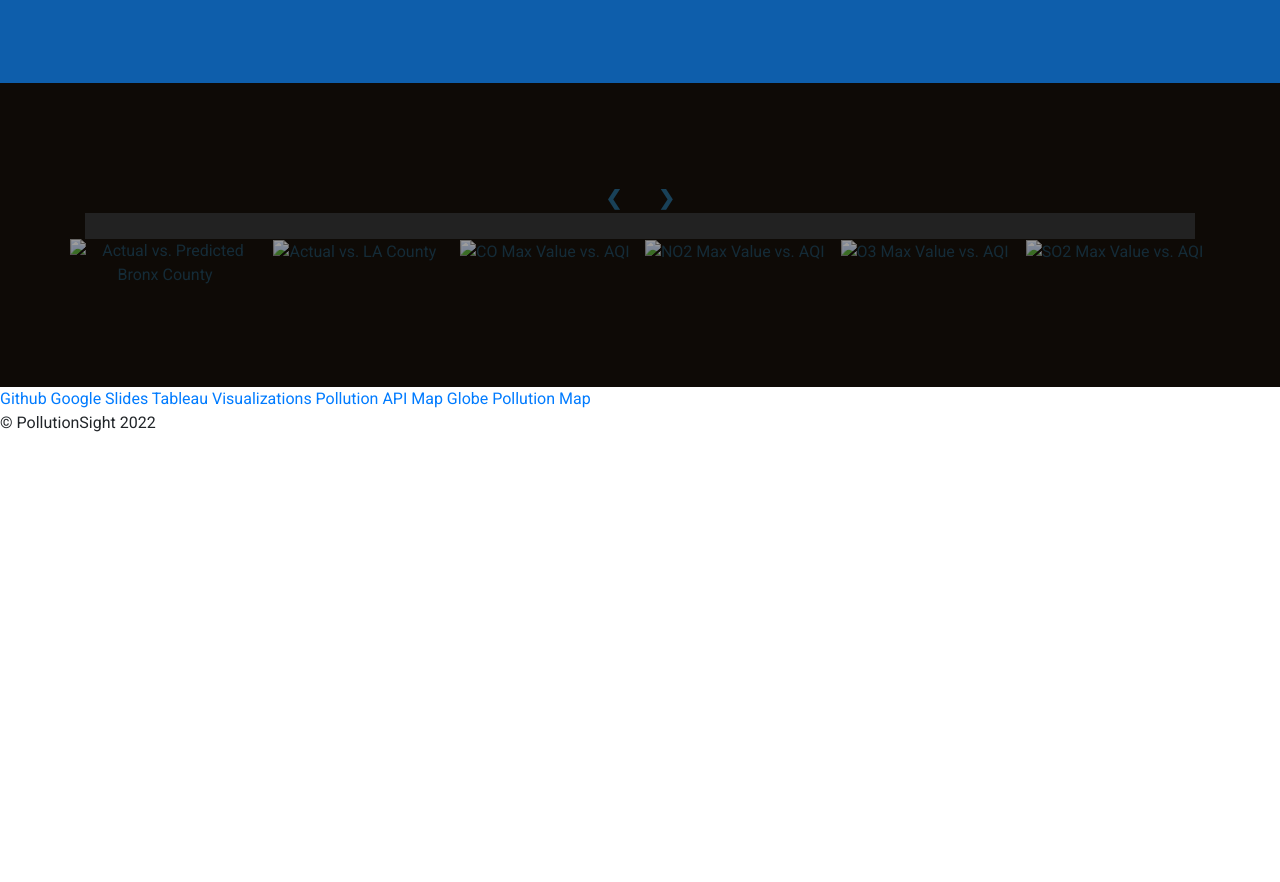
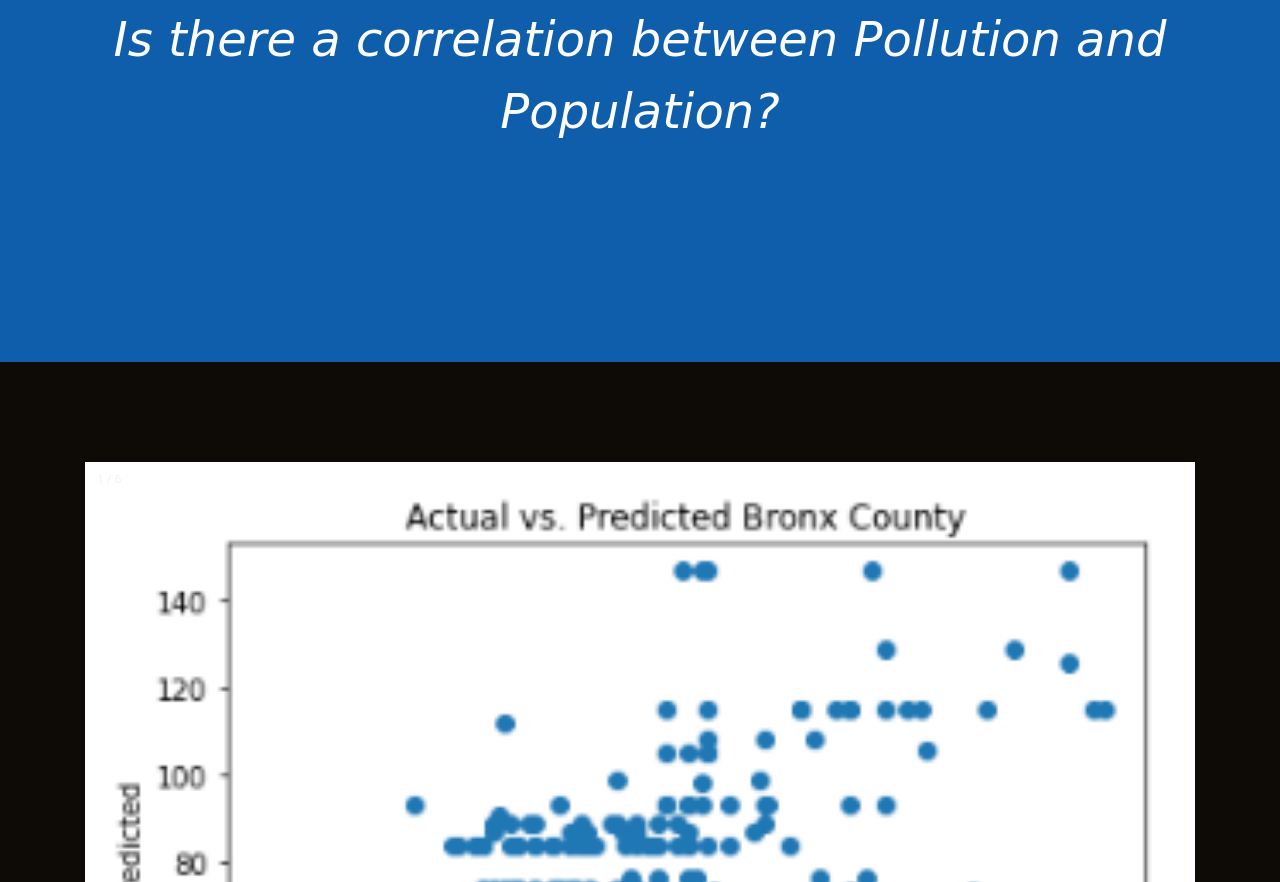
Before and after one commit to vikashnin/Dashboard, a plain HTML site: page index.html in a window 1280 px wide. Shown: the part 1418-2300 px from the top of the page. Before the commit the page ends 1869 px from the top, so only its background shows below. Drawn offline with nearby package versions, Linux system fonts and the light colour scheme.

Commit message:
updating index.html

```diff
--- a/index.html
+++ b/index.html
@@ -25,7 +25,7 @@
     <main>
         <section class="fragment fragment-one">
             <div class="headers">
-                <img src="../PollutionSight-Dashboard/static/images/PollutionSightLogo.PNG" style="width:50%">
+                <img src="../Dashboard/static/images/PollutionSightLogo.PNG" style="width:50%">
                 <h1> PollutionSight </h1>
                 <h3> Brian | Clarie | Jahid | Vikashni</h3>
             </div>
@@ -85,32 +85,32 @@
                 <!-- Full-width images with number text -->
                 <div class="mySlides">
                 <div class="numbertext">1 / 6</div>
-                    <img src="../PollutionSight-Dashboard/static/images/ActualvsPredictedBronxCounty.png" width="100%" height="100%">
+                    <img src="../Dashboard/static/images/ActualvsPredictedBronxCounty.png" width="100%" height="100%">
                 </div>
 
                 <div class="mySlides">
                 <div class="numbertext">2 / 6</div>
-                    <img src="../PollutionSight-Dashboard/static/images/ActualvsPredictedLACounty.png" style="width:100%">
+                    <img src="../Dashboard/static/images/ActualvsPredictedLACounty.png" style="width:100%">
                 </div>
 
                 <div class="mySlides">
                 <div class="numbertext">3 / 6</div>
-                    <img src="../PollutionSight-Dashboard/static/images/COMaxValuevsAQI.png" style="width:100%">
+                    <img src="../Dashboard/static/images/COMaxValuevsAQI.png" style="width:100%">
                 </div>
 
                 <div class="mySlides">
                 <div class="numbertext">4 / 6</div>
-                    <img src="../PollutionSight-Dashboard/static/images/NO2MaxValuevsAQI.png" style="width:100%">
+                    <img src="../Dashboard/static/images/NO2MaxValuevsAQI.png" style="width:100%">
                 </div>
 
                 <div class="mySlides">
                 <div class="numbertext">5 / 6</div>
-                    <img src="/static/images/O3MaxValuevsAQI.png" style="width:100%">
+                    <img src="..Dashboard/static/images/O3MaxValuevsAQI.png" style="width:100%">
                 </div>
 
                 <div class="mySlides">
                 <div class="numbertext">6 / 6</div>
-                    <img src="../PollutionSight-Dashboard/static/images/SO2MaxValuevsAQI.png" style="width:100%">
+                    <img src="../Dashboard/static/images/SO2MaxValuevsAQI.png" style="width:100%">
                 </div>
 
                 <!-- Next and previous buttons -->
@@ -125,26 +125,26 @@
                 <!-- Thumbnail images -->
                 <div class="row">
                 <div class="column">
-                    <img class="demo cursor" src="../PollutionSight-Dashboard/static/images/ActualvsPredictedBronxCounty.png" style="width:100%" onclick="currentSlide(1)" alt="Actual vs. Predicted Bronx County">
+                    <img class="demo cursor" src="../Dashboard/static/images/ActualvsPredictedBronxCounty.png" style="width:100%" onclick="currentSlide(1)" alt="Actual vs. Predicted Bronx County">
                 </div>
                 <div class="column">
-                    <img class="demo cursor" src="../PollutionSight-Dashboard/static/images/ActualvsPredictedLACounty.png" style="width:100%" onclick="currentSlide(2)" alt="Actual vs. LA County">
+                    <img class="demo cursor" src="../Dashboard/static/images/ActualvsPredictedLACounty.png" style="width:100%" onclick="currentSlide(2)" alt="Actual vs. LA County">
                 </div>
                 <div class="column">
-                    <img class="demo cursor" src="../PollutionSight-Dashboard/static/images/COMaxValuevsAQI.png" style="width:100%" onclick="currentSlide(3)" alt="CO Max Value vs. AQI">
+                    <img class="demo cursor" src="../Dashboard/static/images/COMaxValuevsAQI.png" style="width:100%" onclick="currentSlide(3)" alt="CO Max Value vs. AQI">
                 </div>
                 <div class="column">
-                    <img class="demo cursor" src="../PollutionSight-Dashboard/static/images/NO2MaxValuevsAQI.png" style="width:100%" onclick="currentSlide(4)" alt="NO2 Max Value vs. AQI">
+                    <img class="demo cursor" src="../Dashboard/static/images/NO2MaxValuevsAQI.png" style="width:100%" onclick="currentSlide(4)" alt="NO2 Max Value vs. AQI">
                 </div>
                 <div class="column">
-                    <img class="demo cursor" src="../PollutionSight-Dashboard/static/images/O3MaxValuevsAQI.png" style="width:100%" onclick="currentSlide(5)" alt="O3 Max Value vs. AQI">
+                    <img class="demo cursor" src="../Dashboard/static/images/O3MaxValuevsAQI.png" style="width:100%" onclick="currentSlide(5)" alt="O3 Max Value vs. AQI">
                 </div>
                 <div class="column">
-                    <img class="demo cursor" src="../PollutionSight-Dashboard/static/images/SO2MaxValuevsAQI.png" style="width:100%" onclick="currentSlide(6)" alt="SO2 Max Value vs. AQI">
+                    <img class="demo cursor" src="../Dashboard/static/images/SO2MaxValuevsAQI.png" style="width:100%" onclick="currentSlide(6)" alt="SO2 Max Value vs. AQI">
                 </div>
                 </div>
             </div>
-              <script src="../PollutionSight-Dashboard/static/js/app.js"></script>
+              <script src="../Dashboard/static/js/app.js"></script>
             </section>
 
 
```
